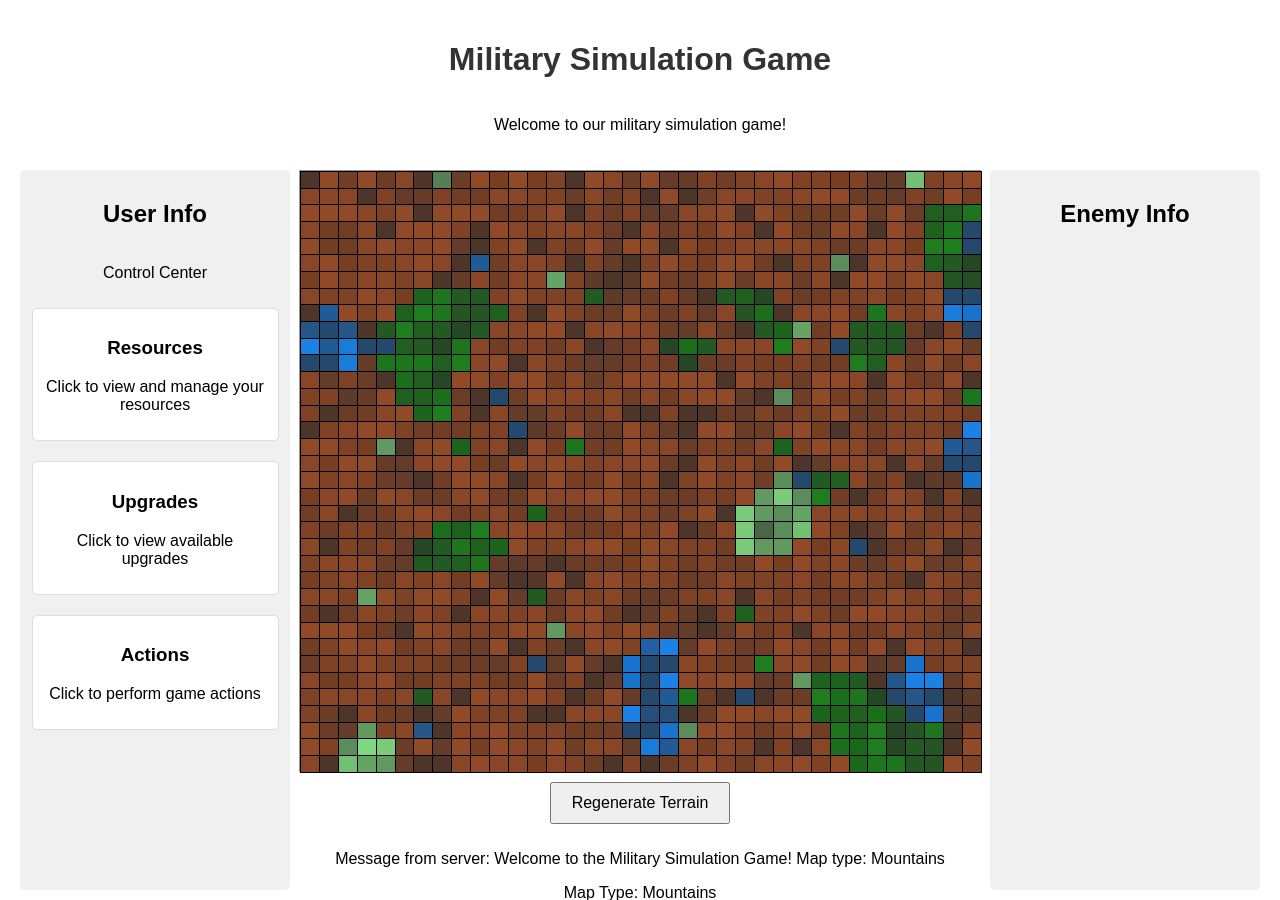
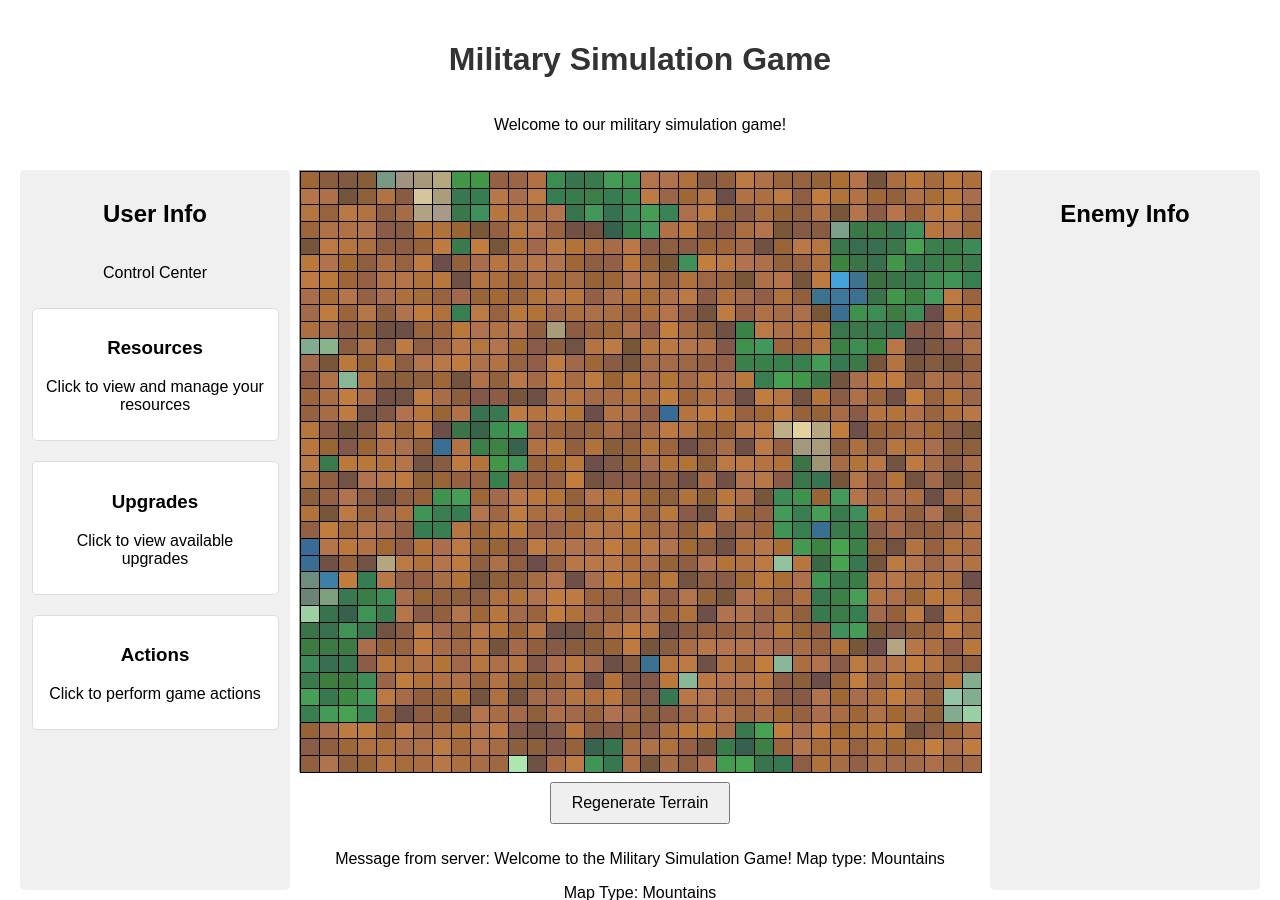
Before and after one commit to wallyatkins/cofm-python-web-app, a FastAPI app: page / in a window 1280 px wide. Shown: the top 900 px of the page. Run offline with FastAPI, Linux system fonts and the light colour scheme.

Commit message:
feat: Add desert terrain type, adjust terrain probabilities, and enhance terrain height and moisture logic

```diff
--- a/main.py
+++ b/main.py
@@ -11,32 +11,39 @@ def generate_terrain(size):
     map_types = ['archipelago', 'coastal', 'mountains', 'plains', 'swamp']
     selected_map_type = random.choice(map_types)
 
-    terrain_types = ['plains', 'forest', 'mountain', 'water']
+    terrain_types = ['plains', 'forest', 'mountain', 'water', 'desert']
 
     # Adjust terrain probabilities based on map type
     if selected_map_type == 'archipelago':
-        weights = [2, 1, 1, 6]  # More water with small islands
+        weights = [2, 1, 1, 6, 1]  # More water with small islands
     elif selected_map_type == 'coastal':
-        weights = [3, 2, 1, 4]  # Almost half land, half water
+        weights = [3, 2, 1, 4, 1]  # Almost half land, half water
     elif selected_map_type == 'mountains':
-        weights = [1, 2, 5, 1]  # More mountains
+        weights = [1, 2, 5, 1, 1]  # More mountains
     elif selected_map_type == 'plains':
-        weights = [5, 2, 1, 1]  # More plains
+        weights = [5, 2, 1, 1, 2]  # More plains and some desert
     elif selected_map_type == 'swamp':
-        weights = [1, 3, 1, 4]  # More water and forest
+        weights = [1, 3, 1, 4, 0]  # More water and forest, no desert
 
     # Initialize the map with random terrain based on weights
-    terrain = [[{'type': random.choices(terrain_types, weights=weights)[0], 'height': 1} for _ in range(size)] for _ in range(size)]
+    terrain = [[{'type': random.choices(terrain_types, weights=weights)[0], 'height': 1, 'moisture': random.random()} for _ in range(size)] for _ in range(size)]
 
-    # Set initial heights
+    # Set initial heights and adjust based on terrain type
     for i in range(size):
         for j in range(size):
             if terrain[i][j]['type'] == 'mountain':
                 terrain[i][j]['height'] = random.randint(8, 10)
             elif terrain[i][j]['type'] == 'water':
                 terrain[i][j]['height'] = 1
-            else:
+            elif terrain[i][j]['type'] == 'desert':
+                terrain[i][j]['height'] = random.randint(2, 5)
+                terrain[i][j]['moisture'] = random.uniform(0, 0.3)
+            elif terrain[i][j]['type'] == 'plains':
                 terrain[i][j]['height'] = random.randint(2, 4)
+                terrain[i][j]['moisture'] = random.uniform(0.3, 0.6)
+            else:  # forest
+                terrain[i][j]['height'] = random.randint(3, 6)
+                terrain[i][j]['moisture'] = random.uniform(0.6, 1.0)
 
     # Adjust heights based on proximity to mountains
     for _ in range(3):  # Apply the adjustment multiple times for a smoother effect
--- a/templates/index.html
+++ b/templates/index.html
@@ -73,10 +73,11 @@
             border: 1px solid #000;
             position: relative;
         }
-        .plains { --base-color: #90EE90; }
-        .forest { --base-color: #228B22; }
-        .mountain { --base-color: #A0522D; }
-        .water { --base-color: #1E90FF; }
+        .plains { --base-color: #B8F4B8; }
+        .forest { --base-color: #4CAF50; }
+        .mountain { --base-color: #CD853F; }
+        .water { --base-color: #4FC3F7; }
+        .desert { --base-color: #F4E1A5; }
         .map-cell::before {
             content: '';
             position: absolute;
@@ -85,7 +86,7 @@
             right: 0;
             bottom: 0;
             background-color: var(--base-color);
-            opacity: calc(0.7 + (var(--height) - 1) * 0.05);
+            opacity: calc(0.8 + (var(--height) - 1) * 0.04);
         }
         .map-cell::after {
             content: '';
@@ -94,8 +95,28 @@
             left: 0;
             right: 0;
             bottom: 0;
-            background-color: rgba(0, 0, 0, calc(0.1 + (10 - var(--height)) * 0.05));
+            background-color: rgba(0, 0, 0, calc(0.05 + (10 - var(--height)) * 0.04));
             transition: opacity 0.3s;
+        }
+        .map-cell {
+            position: relative;
+            overflow: hidden;
+        }
+        .map-cell::before {
+            z-index: 1;
+        }
+        .map-cell::after {
+            z-index: 2;
+        }
+        .moisture-overlay {
+            position: absolute;
+            top: 0;
+            left: 0;
+            right: 0;
+            bottom: 0;
+            background-color: rgba(0, 0, 255, 0.1);
+            opacity: var(--moisture);
+            z-index: 3;
         }
     </style>
 </head>
@@ -123,7 +144,8 @@
             <div id="game-map">
                 {% for row in terrain %}
                     {% for cell in row %}
-                        <div class="map-cell {{ cell['type'] }}" style="--height: {{ cell['height'] }};">
+                        <div class="map-cell {{ cell['type'] }}" style="--height: {{ cell['height'] }}; --moisture: {{ cell['moisture'] }};">
+                            <div class="moisture-overlay"></div>
                         </div>
                     {% endfor %}
                 {% endfor %}
```
